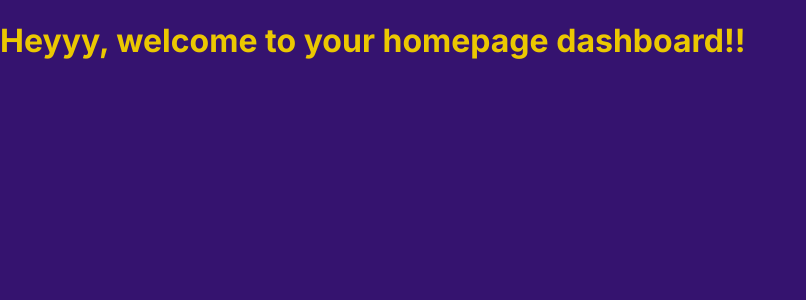
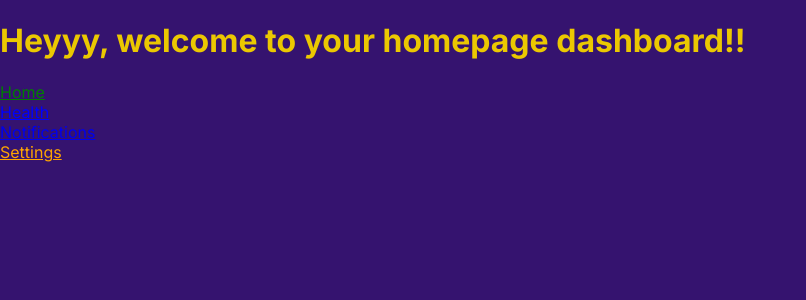
Before and after one commit to MaccccD/Haemophilia-Healthcare-App, a React (Create React App) app: page / in a window 1280 px wide. Shown: the top 300 px of the page, without its empty margins (0-806 px from the left). Built offline with nearby package versions, Linux system fonts and the light colour scheme; sample sign-in values are in the browser's storage; a web font is replaced by a local one.

Commit message:
Protected Route Inclusion Update
-Added my nav bar within the protected route so users can only access it after they have successfully created an account and logged in

```diff
--- a/src/App.js
+++ b/src/App.js
@@ -12,6 +12,7 @@ import { useContext } from 'react';
 import { userAuthenticate } from './Context/AuthContext';
 import { Navigate } from 'react-router-dom';
 import { useLocation } from "react-router-dom";
+import NavBar from "./Main Components/NavBar";
 
 function ProtectedRoute({children}){
   const {authenticate} = useContext(userAuthenticate);
@@ -28,7 +29,7 @@ function App() {
     <BrowserRouter>
     <AuthContextProvider>
        <Routes>
-        <Route path="/" element = {<ProtectedRoute><Home/></ProtectedRoute>}/>
+        <Route path="/" element = {<ProtectedRoute><Home/><NavBar/></ProtectedRoute>}/>
         <Route path="/HealthMetrics" element = {<ProtectedRoute><HealthMetrics/></ProtectedRoute>}/>
         <Route path="/Notifications" element = {<ProtectedRoute><Notifications/></ProtectedRoute>}/>
         <Route path="/Settings" element = {<ProtectedRoute><Settings/></ProtectedRoute>}/>
--- a/src/Main Pages/AccountSetUpPage2.jsx
+++ b/src/Main Pages/AccountSetUpPage2.jsx
@@ -15,8 +15,8 @@ function AccountSetUpPage2() {
 
   //Handle Account creation functionality part 2 . I separated the logic for easier code readability:
   function accountSetUpP2(event){
-   event.preventDefault();
-   if(!houseAddress || !city || !postalCode || !emailAddress.trim()){
+     event.preventDefault();
+     if(!houseAddress || !city || !postalCode || !emailAddress.trim()){
       alert("Please fill out all the fields correctly!");
       setHouseAddress("");
       setCity("");
--- a/src/Main Pages/Home.jsx
+++ b/src/Main Pages/Home.jsx
@@ -1,4 +1,4 @@
-import React from 'react'
+import React from 'react';
 
 function Home() {
   return (
```
